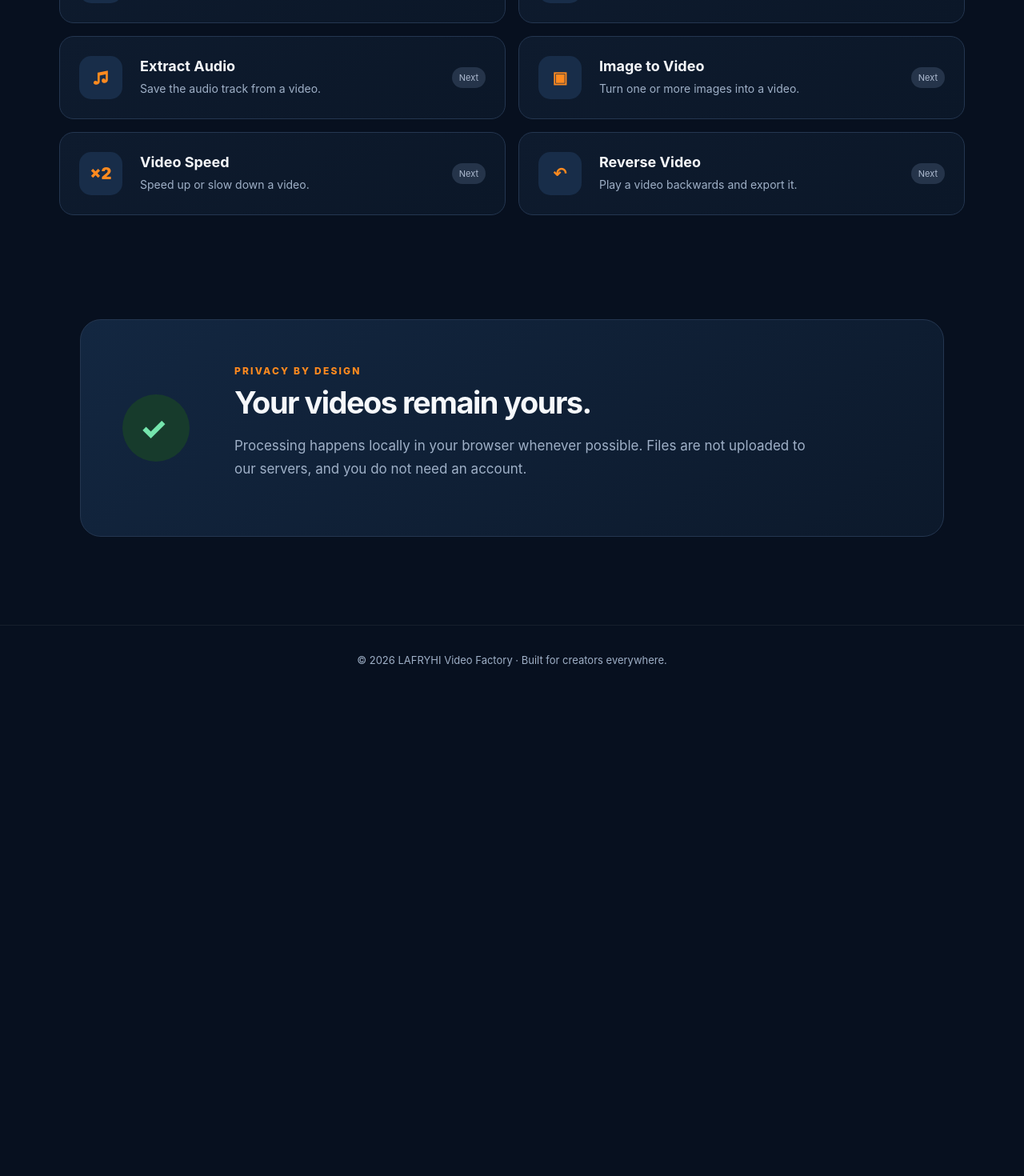
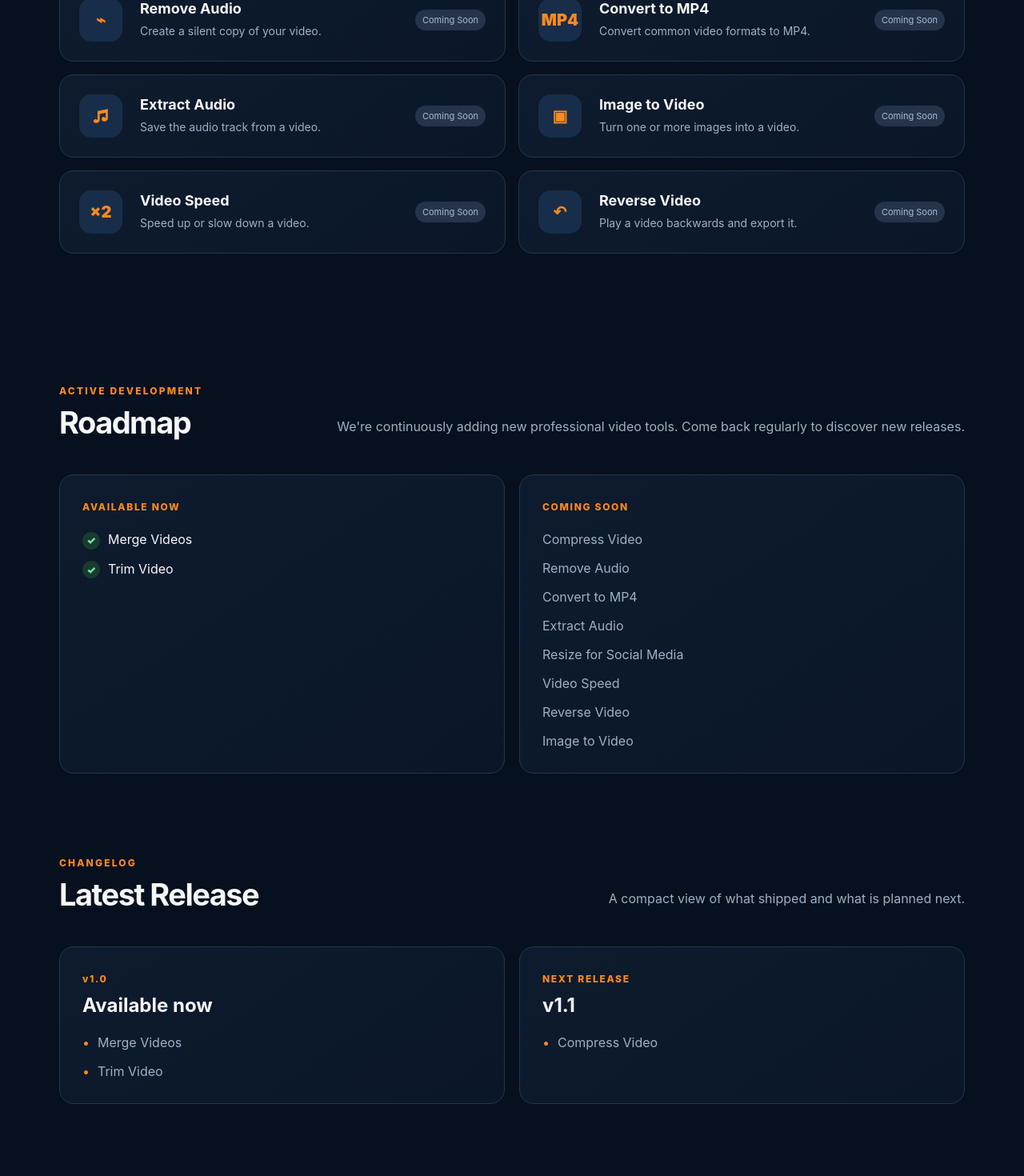
Before and after one commit to lafryhi/lafryhi-video-factory-web, a Next.js app: page / in a window 1280 px wide. Shown: the part 1260-2730 px from the top of the page at 80% size. Before the commit the page ends 2128 px from the top, so only its background shows below. Built offline with nearby package versions, Linux system fonts and the light colour scheme; no server answers.

Commit message:
Prepare v1.0 release roadmap

```diff
--- a/app/lib/tools/status.ts
+++ b/app/lib/tools/status.ts
@@ -1,8 +1,8 @@
 import type { ToolStatus } from "./types";
 
 export const TOOL_STATUS_LABELS = {
-  ready: "Live",
-  "coming-soon": "Next",
+  ready: "LIVE",
+  "coming-soon": "Coming Soon",
 } as const satisfies Record<ToolStatus, string>;
 
 export const TOOL_STATUS_MESSAGES = {
--- a/app/page.tsx
+++ b/app/page.tsx
@@ -2,17 +2,29 @@ import Link from "next/link";
 import { TOOL_STATUS_BADGE_CLASSES, TOOL_STATUS_LABELS, tools } from "./lib/tools";
 
 export default function Home() {
+  const availableTools = ["Merge Videos", "Trim Video"];
+  const plannedTools = [
+    "Compress Video",
+    "Remove Audio",
+    "Convert to MP4",
+    "Extract Audio",
+    "Resize for Social Media",
+    "Video Speed",
+    "Reverse Video",
+    "Image to Video",
+  ];
+
   return (
     <>
       <section className="hero">
-        <div className="eyebrow">FREE · PRIVATE · BROWSER-BASED</div>
+        <div className="eyebrow">VERSION 1.0 · FREE · PRIVATE · BROWSER-BASED</div>
         <h1>Free video tools.<br /><em>No signup. No watermark.</em></h1>
-        <p>Edit, convert, compress and create videos directly in your browser. Your files stay on your device.</p>
+        <p>Version 1.0 includes two browser-based tools: Merge Videos and Trim Video. More tools are in active development, and your files stay on your device.</p>
         <a className="primary" href="#tools">Explore free tools</a>
       </section>
 
       <section className="tools" id="tools">
-        <div className="section-heading"><div><span>THE TOOLBOX</span><h2>Everything you need for quick video work</h2></div><p>Simple tools, focused results, zero friction.</p></div>
+        <div className="section-heading"><div><span>THE TOOLBOX · V1.0</span><h2>Two tools available now</h2></div><p>Merge and trim today. Additional tools are planned for future releases.</p></div>
         <div className="grid">
           {tools.map((tool) => (
             <Link className="card" href={tool.route.path} key={tool.route.slug}>
@@ -24,6 +36,46 @@ export default function Home() {
         </div>
       </section>
 
+      <section className="roadmap" id="roadmap">
+        <div className="section-heading">
+          <div><span>ACTIVE DEVELOPMENT</span><h2>Roadmap</h2></div>
+          <p>We&apos;re continuously adding new professional video tools. Come back regularly to discover new releases.</p>
+        </div>
+        <div className="roadmap-grid">
+          <article>
+            <span>AVAILABLE NOW</span>
+            <ul>
+              {availableTools.map((tool) => <li className="available" key={tool}><span aria-hidden="true">✓</span>{tool}</li>)}
+            </ul>
+          </article>
+          <article>
+            <span>COMING SOON</span>
+            <ul>
+              {plannedTools.map((tool) => <li key={tool}>{tool}</li>)}
+            </ul>
+          </article>
+        </div>
+      </section>
+
+      <section className="release">
+        <div className="section-heading">
+          <div><span>CHANGELOG</span><h2>Latest Release</h2></div>
+          <p>A compact view of what shipped and what is planned next.</p>
+        </div>
+        <div className="release-grid">
+          <article>
+            <span>v1.0</span>
+            <h3>Available now</h3>
+            <ul><li>Merge Videos</li><li>Trim Video</li></ul>
+          </article>
+          <article>
+            <span>NEXT RELEASE</span>
+            <h3>v1.1</h3>
+            <ul><li>Compress Video</li></ul>
+          </article>
+        </div>
+      </section>
+
       <section className="privacy" id="privacy">
         <div><span className="shield">✓</span></div>
         <div><span>PRIVACY BY DESIGN</span><h2>Your videos remain yours.</h2><p>Processing happens locally in your browser whenever possible. Files are not uploaded to our servers, and you do not need an account.</p></div>
```
Also changed, not shown: app/globals.css.
